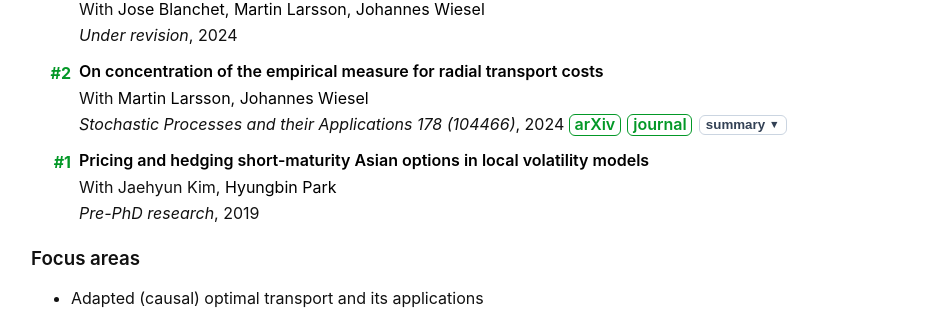
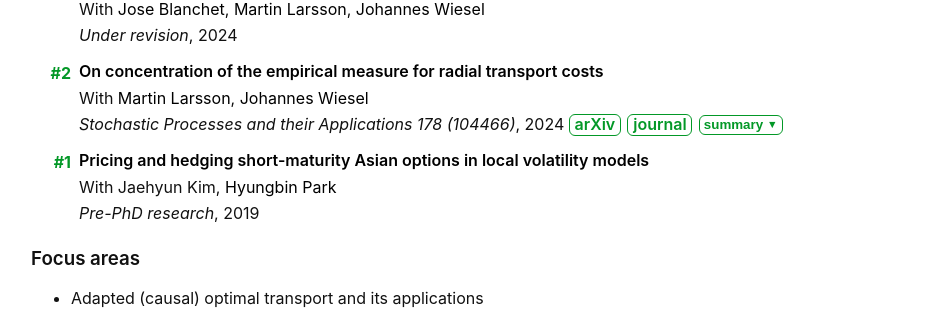
Before and after one commit to Jonghwap/Jonghwap.github.io, a Jekyll site: the page built from research.md, in a window 1280 px wide. Shown: the part 403-713 px from the top of the page, without its empty margins (209-1142 px from the left). Built offline with Jekyll 4.4.1, drawn with Linux system fonts in a browser that asks for light colours; a style sheet for code colours, icons or effects is not loaded.

Commit message:
Update style.scss

```diff
--- a/assets/css/style.scss
+++ b/assets/css/style.scss
@@ -126,10 +126,10 @@
   display: inline-flex;
   align-items: center;
   gap: 0.25rem;
-  padding: 0.15em 0.45em;
+  padding: 0.1em 0.3em;
   background-color: #ffffff;
-  color: #334155;
-  border: 1px solid #cbd5e1;
+  color: #039827;
+  border: 1px solid #039827;
   border-radius: 6px;
   font-weight: 600;
   line-height: 1.1;
@@ -148,6 +148,7 @@
 
 .summary-toggle:hover,
 .summary-toggle:focus {
-  background-color: #f1f5f9;
-  border-color: #94a3b8;
+  background-color: #ecfdf3;
+  color: #02661E;
+  border-color: #02661E
 }
```
